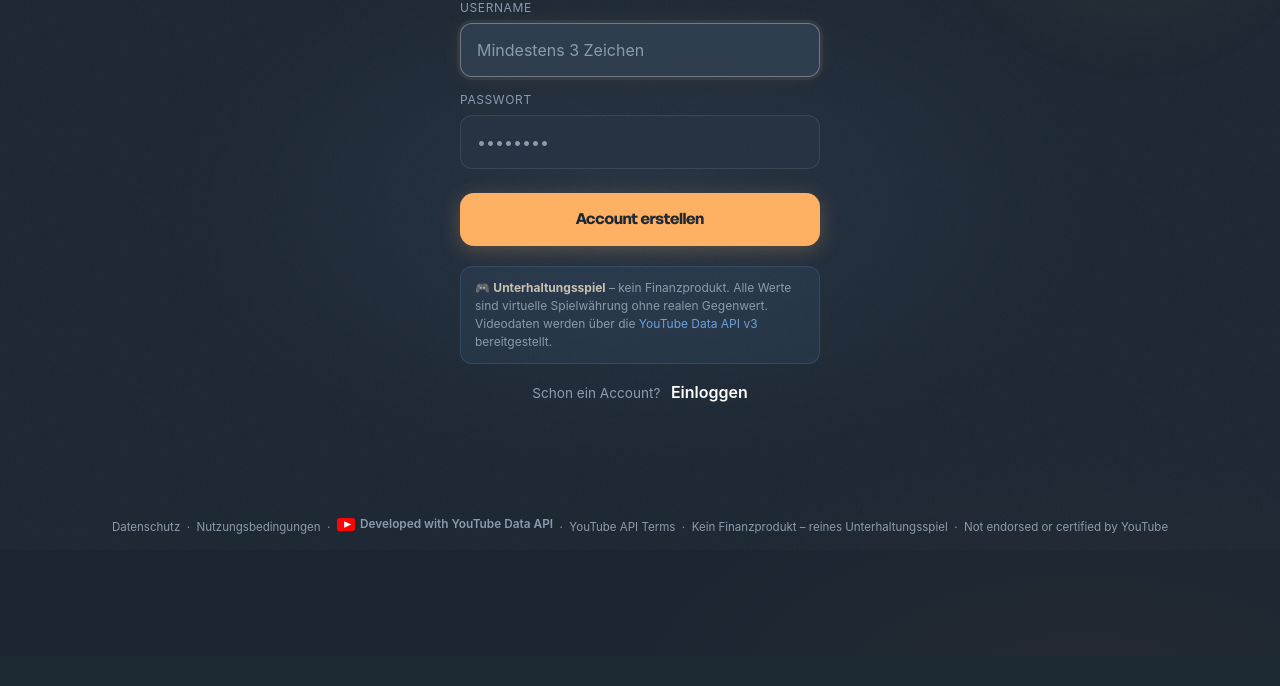
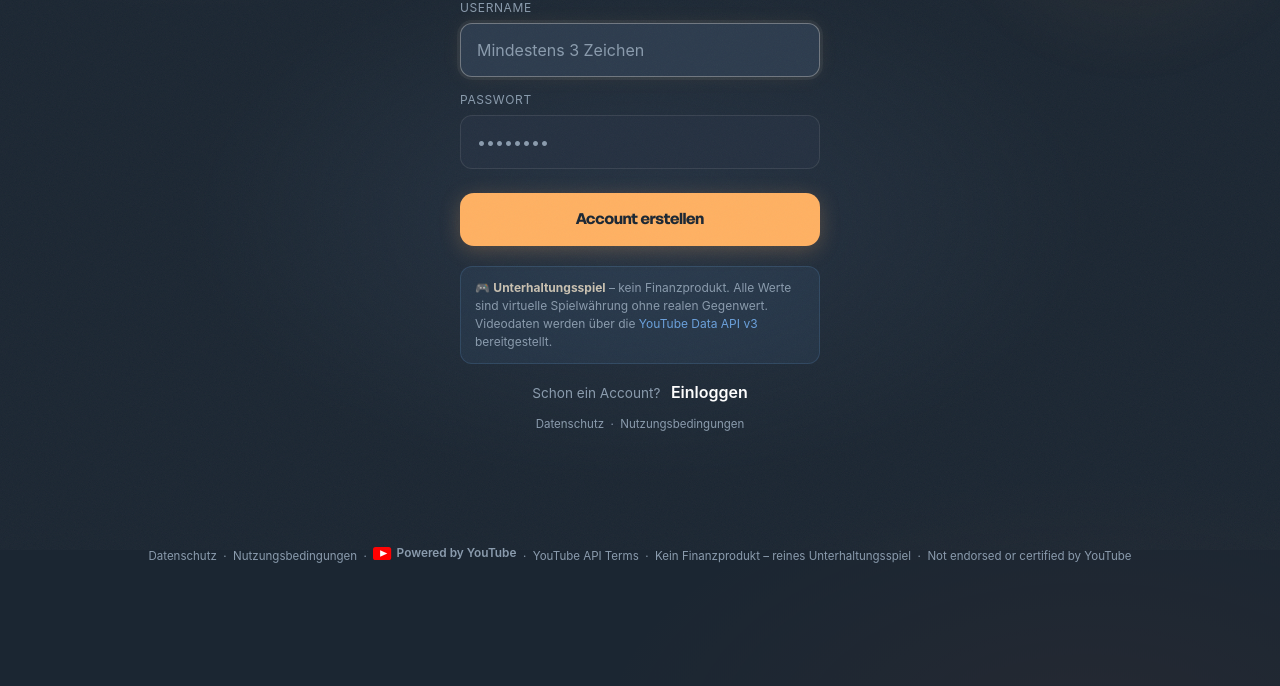
Before and after one commit to NoahHubHub/content-market, a Python web app: template templates/register.html in a window 1280 px wide. Shown: the part 250-936 px from the top of the page. Before the commit the page ends 784 px from the top, so only its background shows below. Run offline with Jinja, Linux system fonts and the light colour scheme; the template is opened without the code that fills it, so the values that code supplies are empty.

Commit message:
fix: YouTube API compliance improvements for audit
- "Developed with YouTube Data API" → "Powered by YouTube" (required branding per YouTube guidelines)
- Add Datenschutz + Nutzungsbedingungen links to /login and /register (visible before account creation)

Co-Authored-By: Claude Sonnet 4.6 <noreply@anthropic.com>

```diff
--- a/templates/base.html
+++ b/templates/base.html
@@ -597,7 +597,7 @@
       <rect width="28" height="20" rx="4" fill="#FF0000"/>
       <polygon points="11,5 22,10 11,15" fill="white"/>
     </svg>
-    Developed with YouTube Data API
+    Powered by YouTube
   </a>
   &nbsp;·&nbsp;
   <a href="https://developers.google.com/youtube/terms" target="_blank" rel="noopener" style="color:#8A9BAD;text-decoration:none;">YouTube API Terms</a>
--- a/templates/login.html
+++ b/templates/login.html
@@ -33,6 +33,12 @@
     <span class="tr-sub">Noch kein Account?</span>
     <a href="/register" style="color:#fff;font-weight:600;margin-left:6px;">Registrieren</a>
   </div>
+
+  <div style="text-align:center;margin-top:16px;font-size:.72rem;color:#8A9BAD;">
+    <a href="/privacy" style="color:#8A9BAD;text-decoration:none;">Datenschutz</a>
+    &nbsp;·&nbsp;
+    <a href="/terms" style="color:#8A9BAD;text-decoration:none;">Nutzungsbedingungen</a>
+  </div>
 </div>
 
 {% endblock %}
--- a/templates/register.html
+++ b/templates/register.html
@@ -43,6 +43,12 @@
     <span class="tr-sub">Schon ein Account?</span>
     <a href="/login" style="color:#fff;font-weight:600;margin-left:6px;">Einloggen</a>
   </div>
+
+  <div style="text-align:center;margin-top:12px;font-size:.72rem;color:#8A9BAD;">
+    <a href="/privacy" style="color:#8A9BAD;text-decoration:none;">Datenschutz</a>
+    &nbsp;·&nbsp;
+    <a href="/terms" style="color:#8A9BAD;text-decoration:none;">Nutzungsbedingungen</a>
+  </div>
 </div>
 
 {% endblock %}
```
